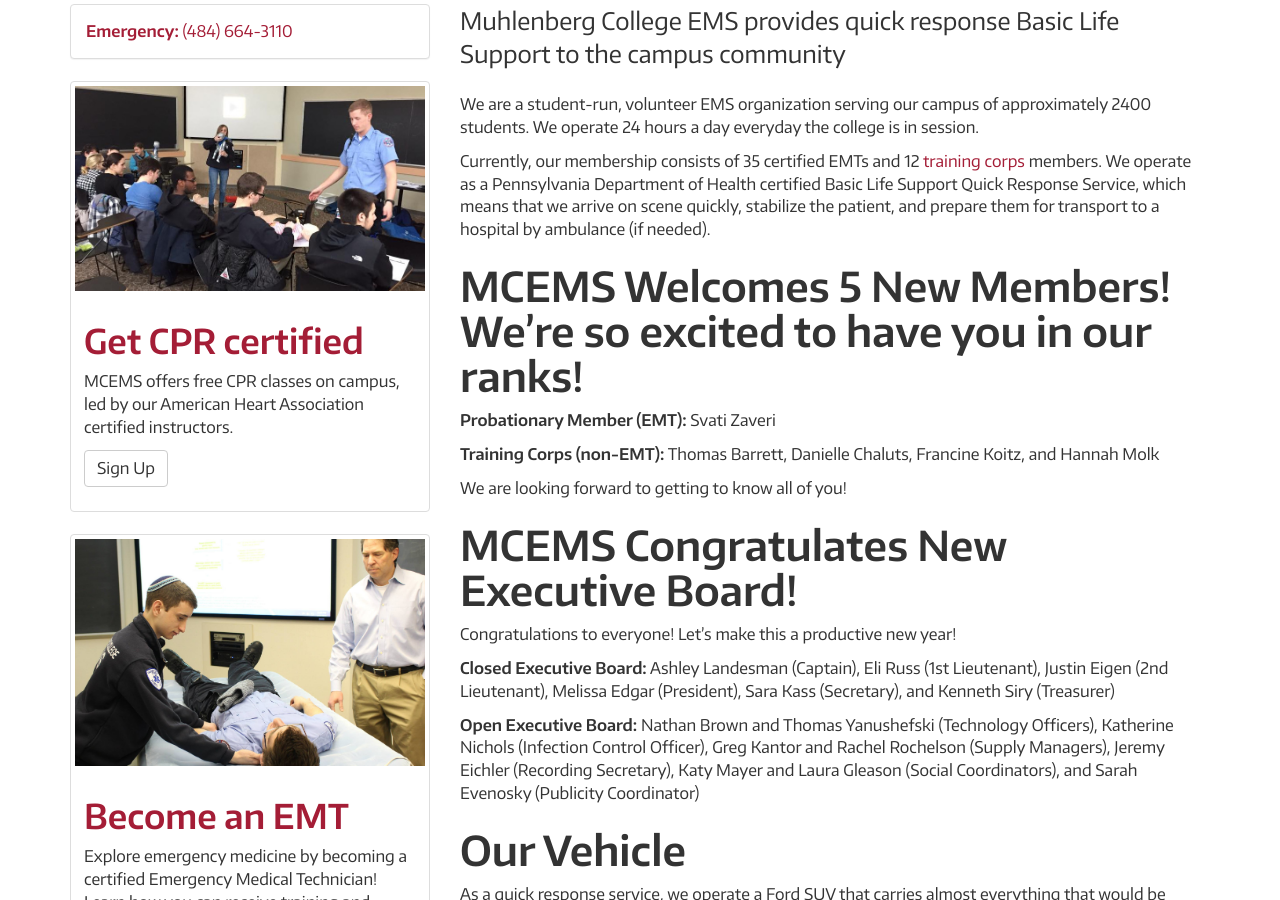
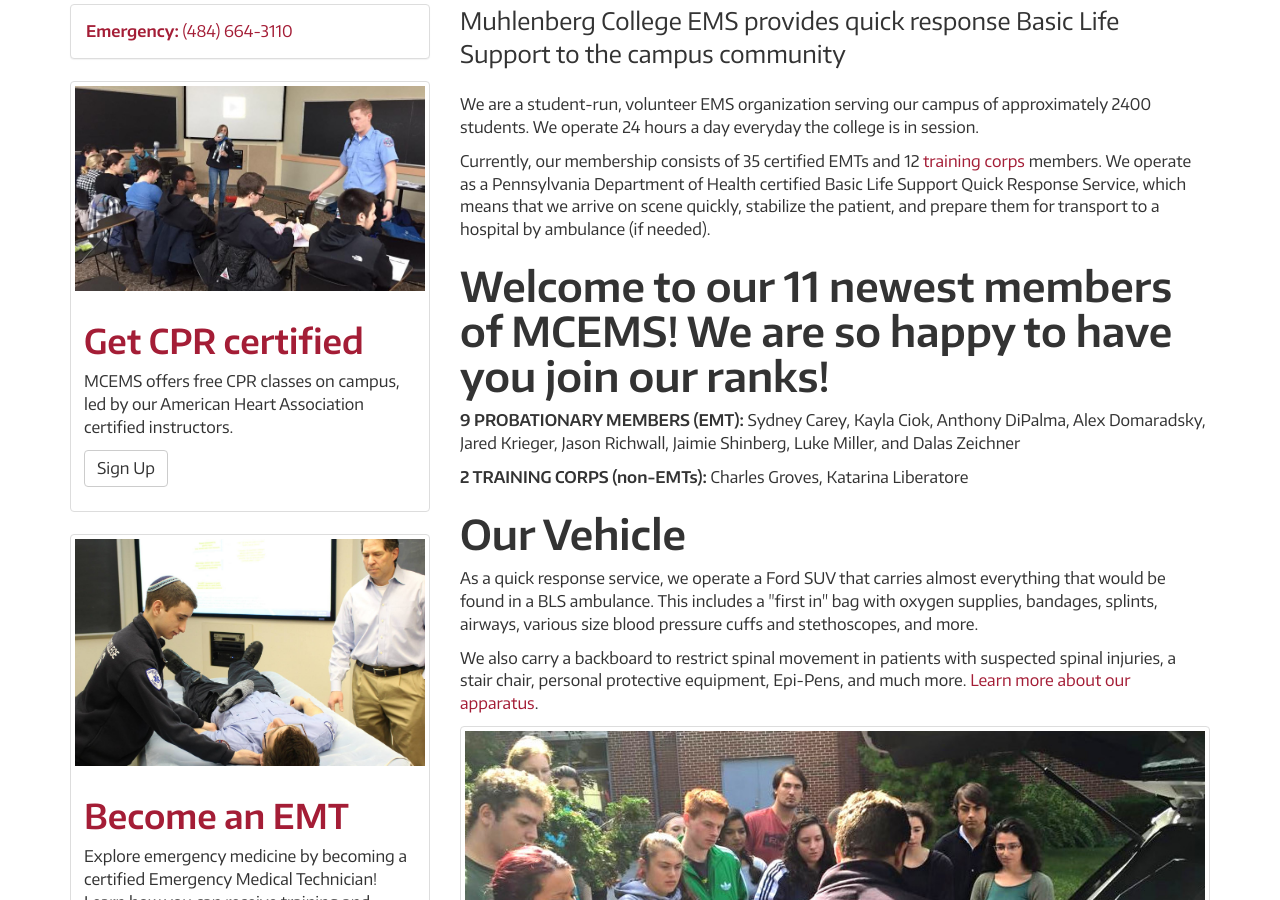
Before and after one commit to MCEMS/www, a Jekyll site: the page built from index.html, in a window 1280 px wide and 900 px high, scrolled down 320 px. Built offline with Jekyll 4.4.1, drawn with Linux system fonts in a browser that asks for light colours; nearby versions of some CDN libraries.

Commit message:
Update news.markdown
Added new member announcement the news section.

```diff
--- a/_includes/news.markdown
+++ b/_includes/news.markdown
@@ -1,16 +1,6 @@
-MCEMS Welcomes 5 New Members! We're so excited to have you in our ranks!
-========================================================================
-**Probationary Member (EMT):** Svati Zaveri
+Welcome to our 11 newest members of MCEMS! We are so happy to have you join our ranks!
+======================================================================================
 
-**Training Corps (non-EMT):** Thomas Barrett, Danielle Chaluts, Francine Koitz, and Hannah Molk
+**9 PROBATIONARY MEMBERS (EMT):** Sydney Carey, Kayla Ciok, Anthony DiPalma, Alex Domaradsky, Jared Krieger, Jason Richwall, Jaimie Shinberg, Luke Miller, and Dalas Zeichner
 
-We are looking forward to getting to know all of you!
-
-MCEMS Congratulates New Executive Board!
-========================================
-
-Congratulations to everyone! Let's make this a productive new year!
-
-**Closed Executive Board:** Ashley Landesman (Captain), Eli Russ (1st Lieutenant), Justin Eigen (2nd Lieutenant), Melissa Edgar (President), Sara Kass (Secretary), and Kenneth Siry (Treasurer)
-
-**Open Executive Board:** Nathan Brown and Thomas Yanushefski (Technology Officers), Katherine Nichols (Infection Control Officer), Greg Kantor and Rachel Rochelson (Supply Managers), Jeremy Eichler (Recording Secretary), Katy Mayer and Laura Gleason (Social Coordinators), and Sarah Evenosky (Publicity Coordinator)
+**2 TRAINING CORPS (non-EMTs):** Charles Groves, Katarina Liberatore
```
